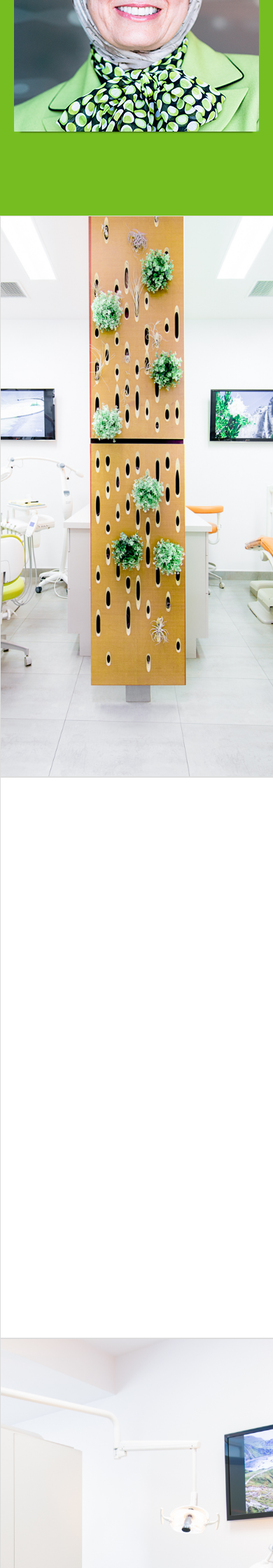
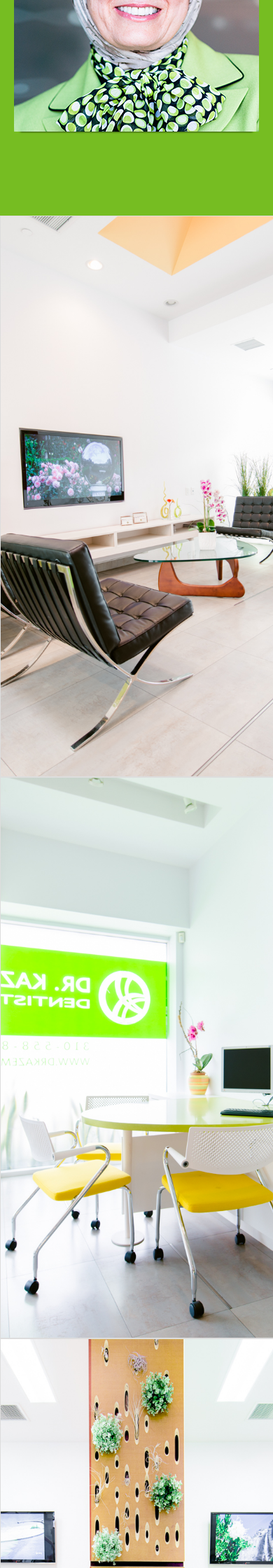
Before and after one commit to dsun092/drkarem, a PHP site: page /index.html in a window 390 px wide. Shown: the part 4260-6500 px from the top of the page at 70% size. Run offline with PHP 8.4, Linux system fonts and the light colour scheme; some libraries are stand-ins or nearby versions.

Commit message:
layout_a first commit

```diff
--- a/css/main.css
+++ b/css/main.css
@@ -541,23 +541,23 @@
   justify-content: space-around;
   flex-flow: column wrap; }
   .our_office_row .two {
+    background-image: url("https://drkazem.firebaseapp.com/images/doctors/image11.JPG");
+    background-size: cover;
+    background-repeat: no-repeat; }
+  .our_office_row .three {
+    background-image: url("https://drkazem.firebaseapp.com/images/doctors/image10.JPG");
+    background-size: cover;
+    background-repeat: no-repeat; }
+  .our_office_row .four {
     background-image: url("https://drkazem.firebaseapp.com/images/doctors/image8.JPG");
     background-size: cover;
     background-repeat: no-repeat; }
-  .our_office_row .three {
-    background-image: url("https://drkazem.firebaseapp.com/images/doctors/image5.JPG");
-    background-size: cover;
-    background-repeat: no-repeat; }
-  .our_office_row .four {
-    background-image: url("https://drkazem.firebaseapp.com/images/doctors/image14.JPG");
-    background-size: cover;
-    background-repeat: no-repeat; }
   .our_office_row .five {
-    background-image: url("https://drkazem.firebaseapp.com/images/doctors/image3.JPG");
+    background-image: url("https://drkazem.firebaseapp.com/images/doctors/image1.JPG");
     background-size: cover;
     background-repeat: no-repeat; }
   .our_office_row .six {
-    background-image: url("https://drkazem.firebaseapp.com/images/doctors/image12.JPG");
+    background-image: url("https://drkazem.firebaseapp.com/images/doctors/image13.JPG");
     background-size: cover;
     background-repeat: no-repeat; }
 
@@ -868,6 +868,10 @@
   height: 480px;
   background-color: #76bd22;
   text-align: center; }
+  @media screen and (max-width: 1000px) {
+    .contact_us {
+      height: 700px;
+      overflow: auto; } }
 
 #form1 input {
   padding-left: 5px; }
@@ -891,6 +895,10 @@
   -webkit-justify-content: space-around;
   -webkit-flex-flow: row wrap;
   justify-content: space-around; }
+  @media screen and (max-width: 1000px) {
+    .contact_us_form > form {
+      flex-flow: column wrap;
+      -webkit-flex-flow: column wrap; } }
 
 .right_form .input {
   width: 100%;
@@ -899,11 +907,21 @@
 
 .left_form {
   width: 31%;
-  margin-left: 13%; }
+  margin-left: 13%;
+  min-width: 255px; }
+  @media screen and (max-width: 1000px) {
+    .left_form {
+      margin-left: auto;
+      margin-right: auto; } }
 
 .right_form {
   width: 31%;
-  margin-right: 13%; }
+  margin-right: 13%;
+  min-width: 255px; }
+  @media screen and (max-width: 1000px) {
+    .right_form {
+      margin-left: auto;
+      margin-right: auto; } }
 
 .right_form textarea {
   height: 100px !important;
@@ -967,7 +985,7 @@
   height: 30px; }
   @media screen and (max-width: 1000px) {
     .footer_location {
-      margin-left: 0%; } }
+      min-width: 700px; } }
 
 .footer .top_navi > span, .footer .top_navi a {
   height: 1em;
--- a/css/main.scss
+++ b/css/main.scss
@@ -565,27 +565,27 @@
 	justify-content: space-around;
 	flex-flow: column wrap;
 	.two{
+		background-image: url('https://drkazem.firebaseapp.com/images/doctors/image11.JPG');
+		background-size: cover;
+		background-repeat: no-repeat;
+	}
+	.three{
+		background-image: url('https://drkazem.firebaseapp.com/images/doctors/image10.JPG');
+		background-size: cover;
+		background-repeat: no-repeat;
+	}
+	.four{
 		background-image: url('https://drkazem.firebaseapp.com/images/doctors/image8.JPG');
 		background-size: cover;
 		background-repeat: no-repeat;
 	}
-	.three{
-		background-image: url('https://drkazem.firebaseapp.com/images/doctors/image5.JPG');
-		background-size: cover;
-		background-repeat: no-repeat;
-	}
-	.four{
-		background-image: url('https://drkazem.firebaseapp.com/images/doctors/image14.JPG');
-		background-size: cover;
-		background-repeat: no-repeat;
-	}
 	.five{
-		background-image: url('https://drkazem.firebaseapp.com/images/doctors/image3.JPG');
+		background-image: url('https://drkazem.firebaseapp.com/images/doctors/image1.JPG');
 		background-size: cover;
 		background-repeat: no-repeat;
 	}
 	.six{
-		background-image: url('https://drkazem.firebaseapp.com/images/doctors/image12.JPG');
+		background-image: url('https://drkazem.firebaseapp.com/images/doctors/image13.JPG');
 		background-size: cover;
 		background-repeat: no-repeat;
 	}
@@ -904,6 +904,10 @@
 	height: 480px;
 	background-color:#76bd22;
 	text-align:center;
+	@media screen and (max-width: $ipad){
+	    height: 700px;
+	    overflow:auto;
+    }
 }
 #form1 input{
 	padding-left: 5px;
@@ -923,6 +927,11 @@
 	-webkit-justify-content: space-around;
 	-webkit-flex-flow: row wrap;
  	justify-content:space-around;
+ 	@media screen and (max-width: $ipad){
+	    flex-flow: column wrap;
+	    -webkit-flex-flow: column wrap;
+    }
+
  }
  .right_form .input{
  	width:100%;
@@ -932,10 +941,20 @@
  .left_form{
  	width:31%;
  	margin-left:13%;
+ 	min-width: 255px;
+ 	@media screen and (max-width: $ipad){
+	    margin-left: auto;
+	    margin-right: auto;
+    }
  }
  .right_form{
  	width:31%;
  	margin-right:13%;
+ 	min-width: 255px;
+ 	@media screen and (max-width: $ipad){
+	    margin-left: auto;
+	    margin-right: auto;
+    }
  }
 .right_form textarea{
 	height: 100px !important;
@@ -1002,7 +1021,7 @@
     font-size: 18px;
     height: 30px;
     @media screen and (max-width: $ipad){
-	    margin-left:0%;
+	    min-width: 700px;
     }
 }
 
--- a/index.html
+++ b/index.html
@@ -255,27 +255,31 @@
 			</div> -->
 			<div class="office_pic two">
 				<div class="office_image_text">
-					<div class="office_header"><span class="en">Back Rooms</span></div>
+					<div class="office_header"><span class="en">Waiting Room</span></div>
+					<!-- <div class="office_header"><span class="en">Back Rooms</span></div> -->
+				</div>
+			</div>
+			<div class="office_pic three">
+				<div class="office_image_text">
+					<div class="office_header"><span class="en">Consultation Office</span></div>
 				</div>
 			</div>
 			<div class="office_pic four">
 				<div class="office_image_text row2">
-					<div class="office_header"><span class="en">Garden</span></div>
-				</div>
-			</div>
-			<div class="office_pic three">
-				<div class="office_image_text">
-					<div class="office_header"><span class="en">Operatory Chair</span></div>
+					<div class="office_header"><span class="en">Back Hallway</span></div>
+					<!-- <div class="office_header"><span class="en">Garden</span></div> -->
 				</div>
 			</div>
 			<div class="office_pic five">
 				<div class="office_image_text row2">
-					<div class="office_header"><span class="en">Back Hallway</span></div>
+					<div class="office_header"><span class="en">Operatory Chair</span></div>
+					<!-- <div class="office_header"><span class="en">Back Hallway</span></div> -->
 				</div>
 			</div>
 			<div class="office_pic six">
 				<div class="office_image_text row2">
-					<div class="office_header"><span class="en">Waiting Room</span></div>
+					<div class="office_header"><span class="en">Garden</span></div>
+					<!-- <div class="office_header"><span class="en">Waiting Room</span></div> -->
 				</div>
 			</div>
 		</div>
```
Also changed, not shown: 1 other file.
